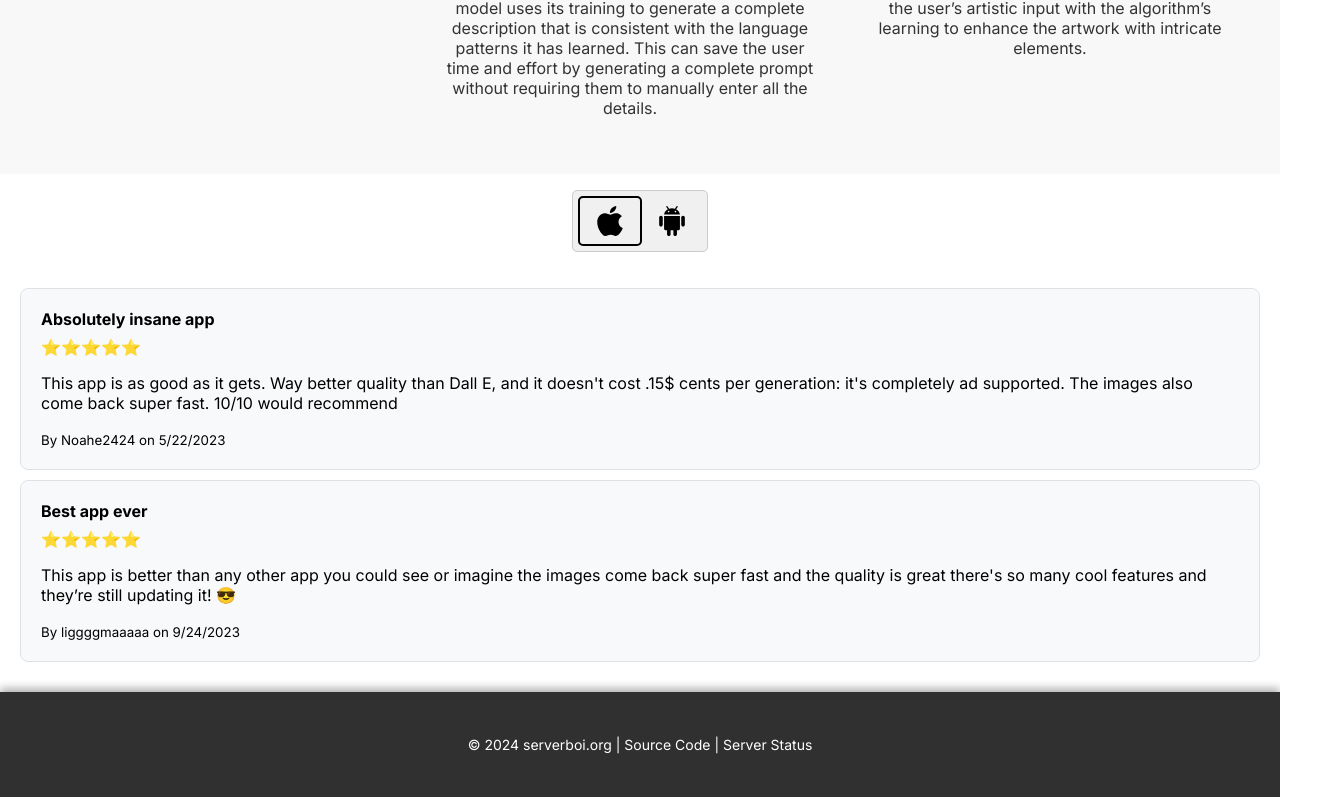
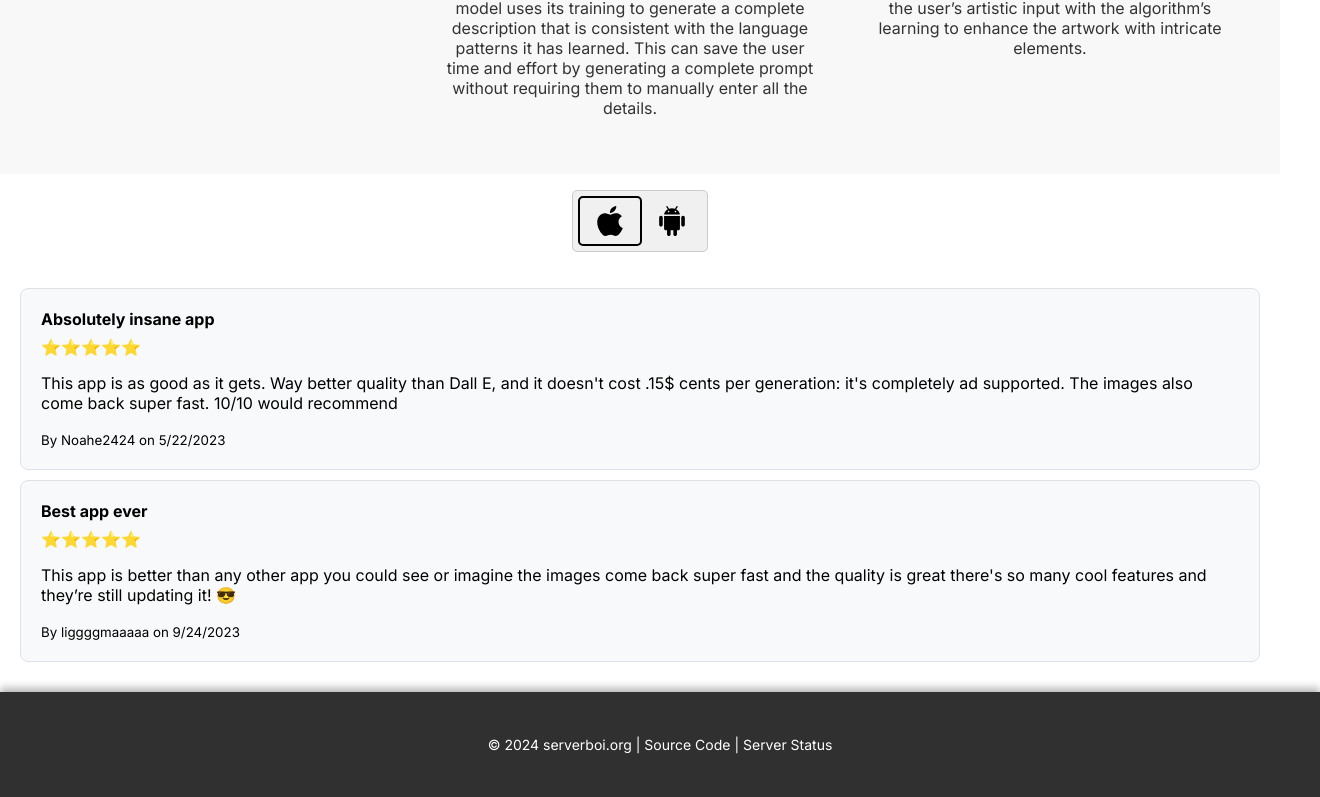
Before and after one commit to JakeTurner616/Real-Art-AI-website, a React (Create React App) app: page / in a window 1280 px wide. Shown: the part 1889-2686 px from the top of the page, 1320 px wide, since content can reach past the window. Built offline with nearby package versions, Linux system fonts and the light colour scheme.

Commit message:
adjust footer css and change sitemap path in robots.txt

```diff
--- a/src/components/Footer/Footer.module.css
+++ b/src/components/Footer/Footer.module.css
@@ -1,5 +1,25 @@
+html, body {
+  height: 100%;
+  margin: 0; /* Remove default margin */
+  width: 100vw;
+}
+
+body {
+  display: flex;
+  flex-direction: column;
+  overflow-x: hidden;
+}
+
+.content {
+  flex: 1; /* This ensures the content takes up the available space */
+  max-width: 1200px;
+  margin: 0 auto;
+  padding: 10px;
+}
+
 .footer {
-  position: relative;
+  position: relative; /* Change this to 'fixed' in the media query for tall screens */
+  width: 100vw;
   bottom: 0;
   left: 0;
   background-color: hsl(0, 0%, 19%);
@@ -10,16 +30,10 @@
   font-size: 14px;
 }
 
-.content {
-  max-width: 1200px;
-  margin: 0 auto;
-  padding: 10px;
-}
-
 .termsLink, .rssFeed a {
-  color: #ffffff; /* A bright, but not too harsh, color for visibility */
+  color: #ffffff;
   text-decoration: none;
-  transition: color 0.3s ease, opacity 0.3s ease; /* Smooth transition for hover effects */
+  transition: color 0.3s ease, opacity 0.3s ease;
 }
 
 .madeWith {
@@ -30,8 +44,3 @@
 .termsLink:hover, .rssFeed a:hover {
   text-decoration: underline;
 }
-
-body {
-  position: relative;
-  overflow-x: hidden; /* Prevent horizontal overflow */
-}
```
Also changed, not shown: public/robots.txt.
